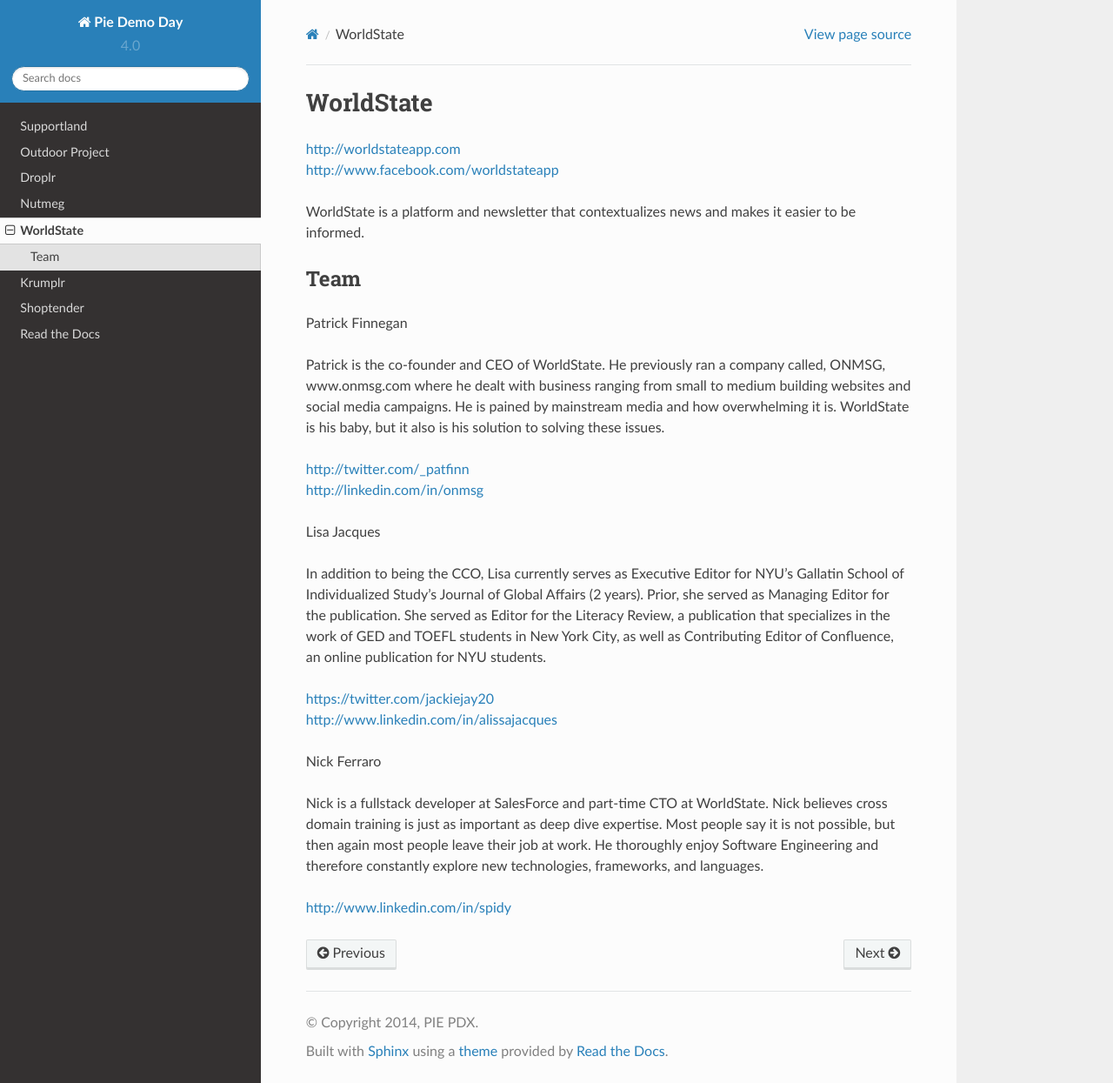
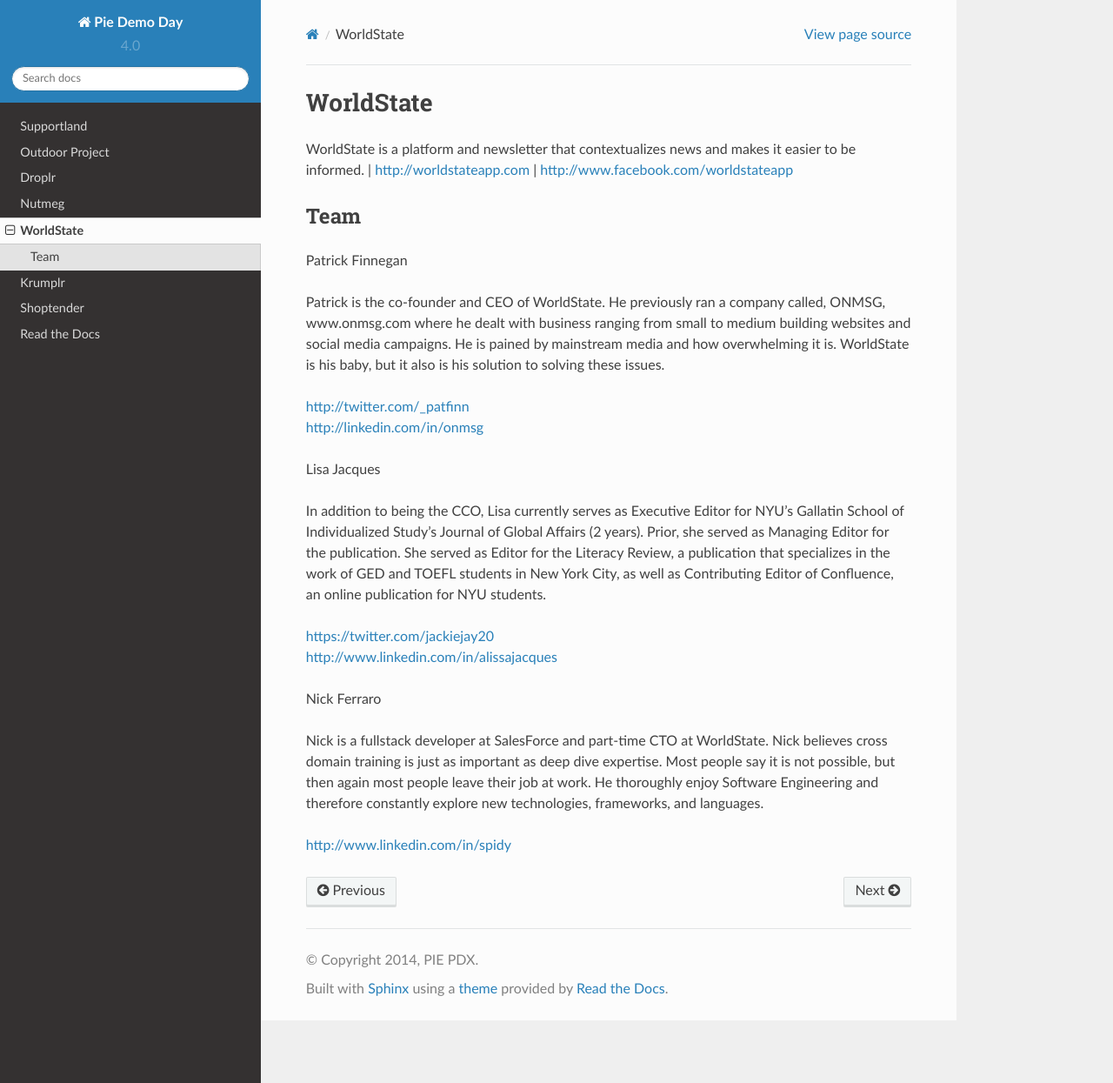
Before and after one commit to piepdx/pie-docs, a Sphinx documentation site: the page built from docs/worldstate.rst, in a window 1280 px wide and 1245 px high. Shown: the whole window at 87% size. Built offline with Sphinx 7.4.7 and the Read the Docs theme 2.0.0, drawn with Linux system fonts in a browser that asks for light colours.

```diff
--- a/docs/worldstate.rst
+++ b/docs/worldstate.rst
@@ -1,10 +1,9 @@
 WorldState
 -----------
 
+WorldState is a platform and newsletter that contextualizes news and makes it easier to be informed.
 | http://worldstateapp.com
 | http://www.facebook.com/worldstateapp
-
-WorldState is a platform and newsletter that contextualizes news and makes it easier to be informed.
 
 Team
 ~~~~~
```
